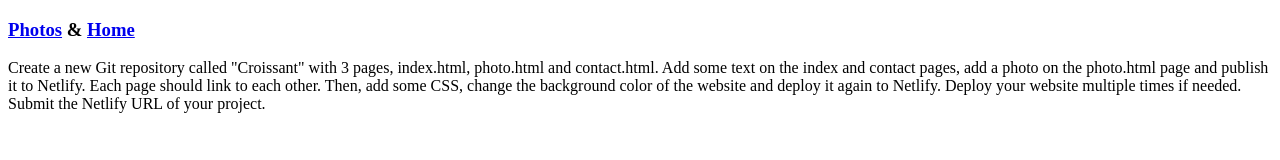
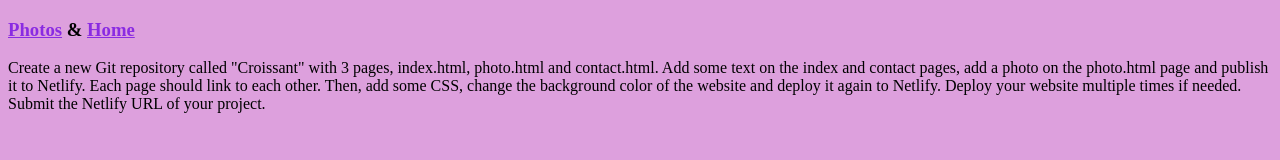
Before and after one commit to dew-9/Croissant, a plain HTML site: page contact.html in a window 1280 px wide. Drawn offline with Linux system fonts and the light colour scheme.

Commit message:
Linked to CSS

```diff
--- a/contact.html
+++ b/contact.html
@@ -4,6 +4,7 @@
     <meta charset="UTF-8" />
     <meta name="viewport" content="width=device-width, initial-scale=1.0" />
     <title>Contact</title>
+    <link rel="stylesheet" href="src/style.css" />
   </head>
   <body>
     <h3><a href="photo.html">Photos</a> & <a href="index.html">Home</a></h3>
```
Also changed, not shown: index.html (+1 -0 lines), photo.html (+1 -0 lines).
